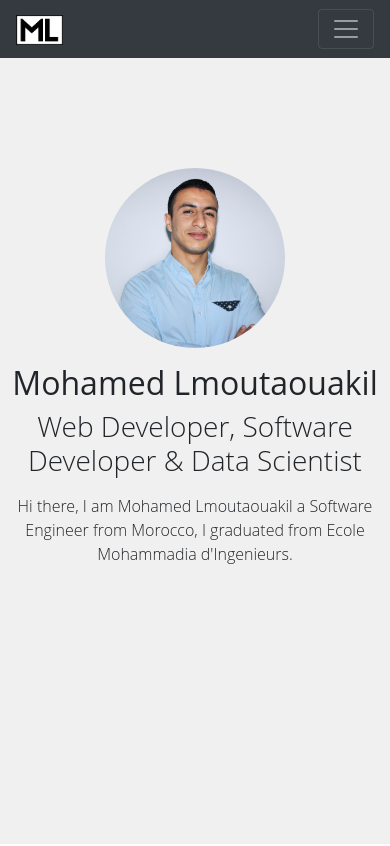
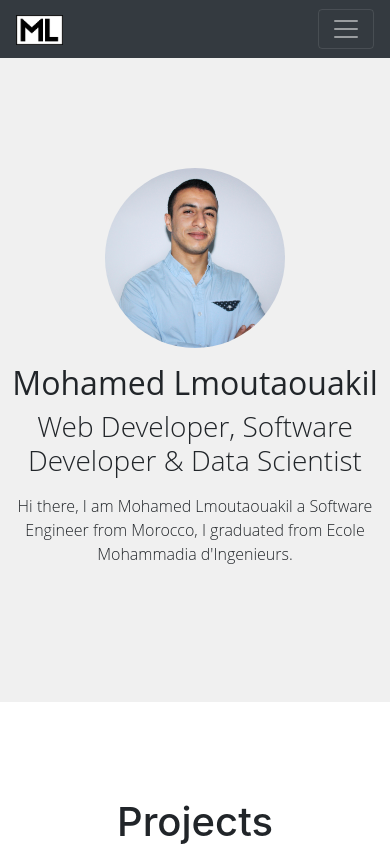
Before and after one commit to mohamedlmoutaouakil/mohamed-lmoutaouakil, a React (Create React App) app: page / in a window 390 px wide. Shown: the top 846 px of the page. Built offline with nearby package versions, Linux system fonts and the light colour scheme.

Commit message:
Fixed 100vh issue on mobile browsers

```diff
--- a/public/index.html
+++ b/public/index.html
@@ -10,34 +10,11 @@
       content="Mohamed Lmoutaouakil Web & Software Developer"
     />
     <link rel="apple-touch-icon" href="%PUBLIC_URL%/MLshape.png" />
-    <!--
-      manifest.json provides metadata used when your web app is installed on a
-      user's mobile device or desktop. See https://developers.google.com/web/fundamentals/web-app-manifest/
-    -->
     <link rel="manifest" href="%PUBLIC_URL%/manifest.json" />
-    <!--
-      Notice the use of %PUBLIC_URL% in the tags above.
-      It will be replaced with the URL of the `public` folder during the build.
-      Only files inside the `public` folder can be referenced from the HTML.
-
-      Unlike "/favicon.ico" or "favicon.ico", "%PUBLIC_URL%/favicon.ico" will
-      work correctly both with client-side routing and a non-root public URL.
-      Learn how to configure a non-root public URL by running `npm run build`.
-    -->
-    <title>React App</title>
+    <title>Mohamed Lmoutaouakil</title>
   </head>
   <body>
     <noscript>You need to enable JavaScript to run this app.</noscript>
     <div id="root"></div>
-    <!--
-      This HTML file is a template.
-      If you open it directly in the browser, you will see an empty page.
-
-      You can add webfonts, meta tags, or analytics to this file.
-      The build step will place the bundled scripts into the <body> tag.
-
-      To begin the development, run `npm start` or `yarn start`.
-      To create a production bundle, use `npm run build` or `yarn build`.
-    -->
   </body>
 </html>
--- a/src/styles/About.css
+++ b/src/styles/About.css
@@ -16,5 +16,5 @@
 
 #about {
     background-color: #f0f0f0;
-    height: 100vh;
+    min-height: -webkit-fill-available;
 }
```
